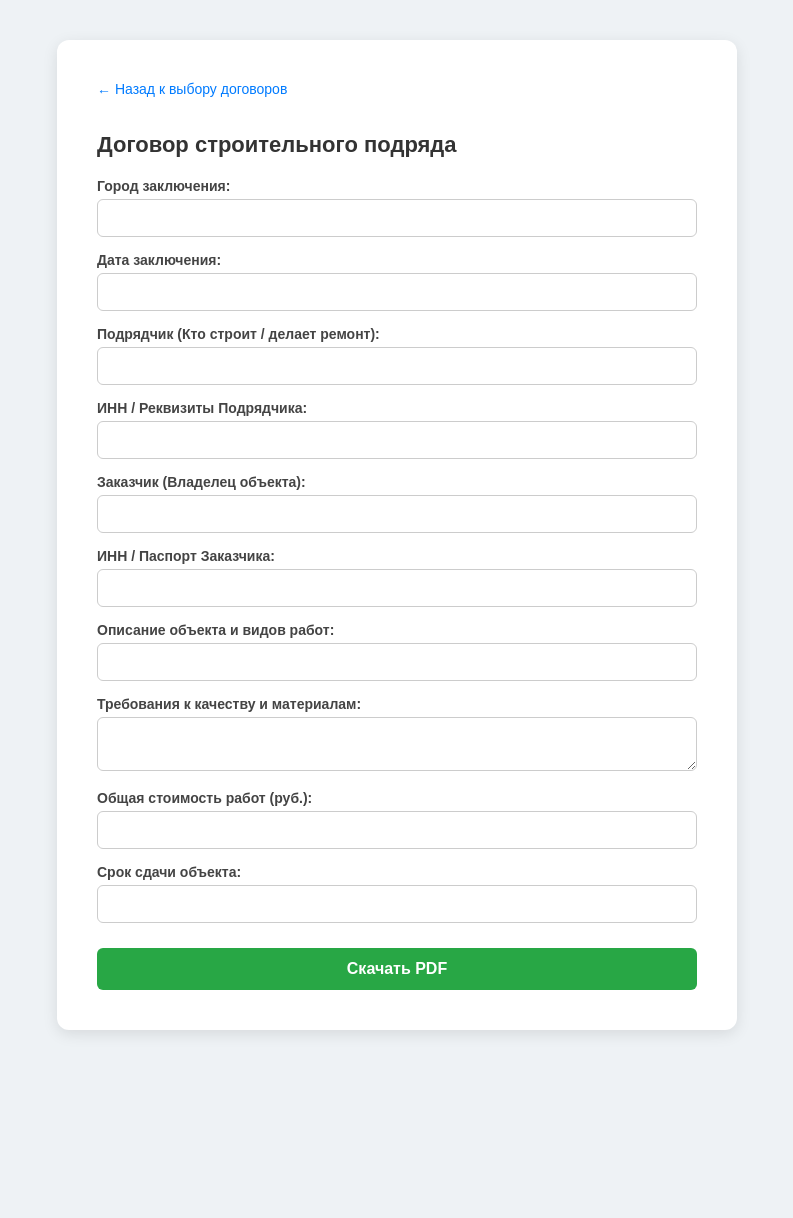
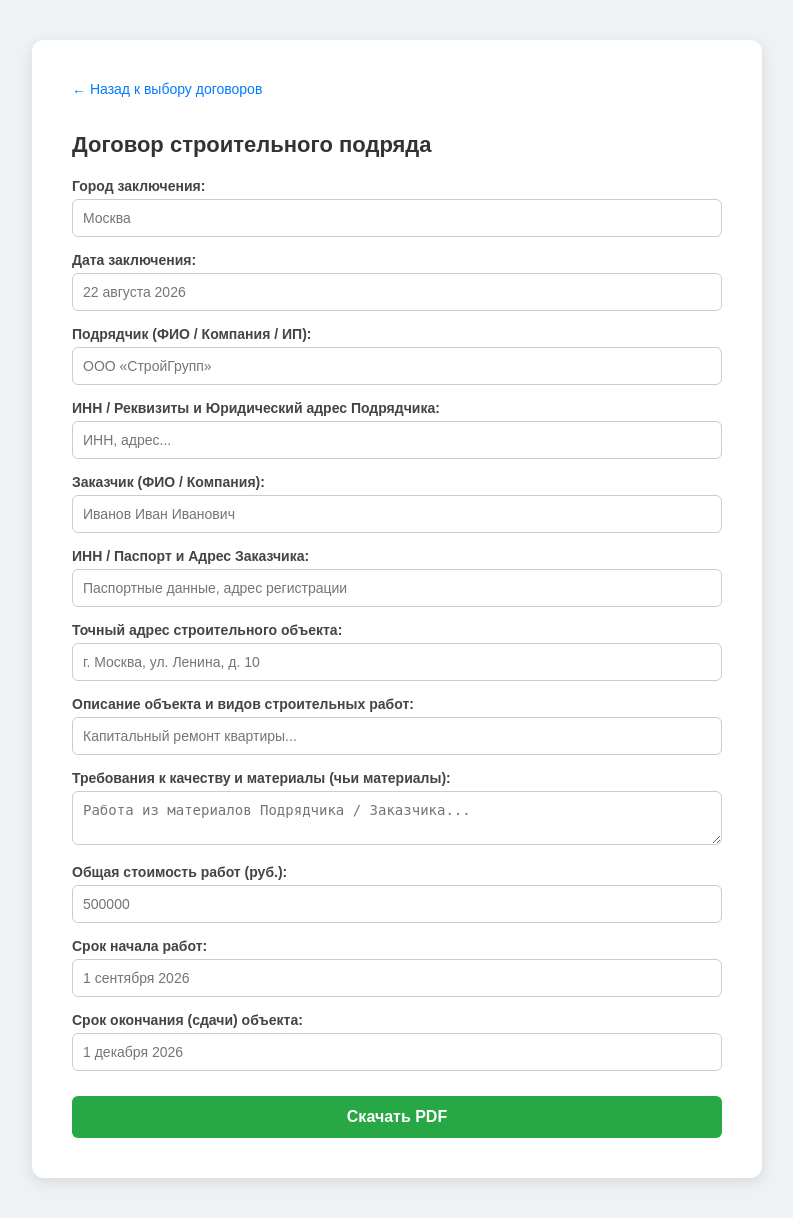
Before and after one commit to Ilyusha5562/contract-generator, a FastAPI app: page /form/construction in a window 1280 px wide. Shown: the whole page, without its empty margins (243-1036 px from the left). Before the commit the page ends 1034 px from the top, so only its background shows below. Run offline with FastAPI, Linux system fonts and the light colour scheme.

Commit message:
Update form_construction.html

```diff
--- a/templates/form_construction.html
+++ b/templates/form_construction.html
@@ -5,7 +5,7 @@
     <title>Договор строительного подряда</title>
     <style>
         body { font-family: sans-serif; background: #eef2f5; margin: 0; padding: 40px; display: flex; justify-content: center; }
-        .container { background: white; padding: 40px; border-radius: 12px; box-shadow: 0 4px 15px rgba(0,0,0,0.1); width: 600px; }
+        .container { background: white; padding: 40px; border-radius: 12px; box-shadow: 0 4px 15px rgba(0,0,0,0.1); width: 650px; }
         h1 { color: #333; margin-bottom: 20px; font-size: 22px; }
         .form-group { margin-bottom: 15px; }
         label { display: block; margin-bottom: 5px; font-weight: bold; color: #444; font-size: 14px; }
@@ -21,16 +21,25 @@
         <h1>Договор строительного подряда</h1>
         <form action="/generate-pdf" method="post">
             <input type="hidden" name="contract_type" value="construction">
-            <div class="form-group"><label>Город заключения:</label><input type="text" name="city" required></div>
-            <div class="form-group"><label>Дата заключения:</label><input type="text" name="date" required></div>
-            <div class="form-group"><label>Подрядчик (Кто строит / делает ремонт):</label><input type="text" name="party1_name" required></div>
-            <div class="form-group"><label>ИНН / Реквизиты Подрядчика:</label><input type="text" name="party1_id"></div>
-            <div class="form-group"><label>Заказчик (Владелец объекта):</label><input type="text" name="party2_name" required></div>
-            <div class="form-group"><label>ИНН / Паспорт Заказчика:</label><input type="text" name="party2_id"></div>
-            <div class="form-group"><label>Описание объекта и видов работ:</label><input type="text" name="specific_field_1" required></div>
-            <div class="form-group"><label>Требования к качеству и материалам:</label><textarea name="specific_field_2" rows="2"></textarea></div>
-            <div class="form-group"><label>Общая стоимость работ (руб.):</label><input type="text" name="price" required></div>
-            <div class="form-group"><label>Срок сдачи объекта:</label><input type="text" name="deadline" required></div>
+
+            <div class="form-group"><label>Город заключения:</label><input type="text" name="city" placeholder="Москва" required></div>
+            <div class="form-group"><label>Дата заключения:</label><input type="text" name="date" placeholder="22 августа 2026" required></div>
+
+            <div class="form-group"><label>Подрядчик (ФИО / Компания / ИП):</label><input type="text" name="party1_name" placeholder="ООО «СтройГрупп»" required></div>
+            <div class="form-group"><label>ИНН / Реквизиты и Юридический адрес Подрядчика:</label><input type="text" name="party1_id" placeholder="ИНН, адрес..." required></div>
+
+            <div class="form-group"><label>Заказчик (ФИО / Компания):</label><input type="text" name="party2_name" placeholder="Иванов Иван Иванович" required></div>
+            <div class="form-group"><label>ИНН / Паспорт и Адрес Заказчика:</label><input type="text" name="party2_id" placeholder="Паспортные данные, адрес регистрации" required></div>
+
+            <div class="form-group"><label>Точный адрес строительного объекта:</label><input type="text" name="specific_field_3" placeholder="г. Москва, ул. Ленина, д. 10" required></div>
+            <div class="form-group"><label>Описание объекта и видов строительных работ:</label><input type="text" name="specific_field_1" placeholder="Капитальный ремонт квартиры..." required></div>
+            <div class="form-group"><label>Требования к качеству и материалы (чьи материалы):</label><textarea name="specific_field_2" rows="2" placeholder="Работа из материалов Подрядчика / Заказчика..."></textarea></div>
+
+            <div class="form-group"><label>Общая стоимость работ (руб.):</label><input type="text" name="price" placeholder="500000" required></div>
+
+            <div class="form-group"><label>Срок начала работ:</label><input type="text" name="specific_field_4" placeholder="1 сентября 2026" required></div>
+            <div class="form-group"><label>Срок окончания (сдачи) объекта:</label><input type="text" name="deadline" placeholder="1 декабря 2026" required></div>
+
             <button type="submit" class="btn-submit">Скачать PDF</button>
         </form>
     </div>
```
